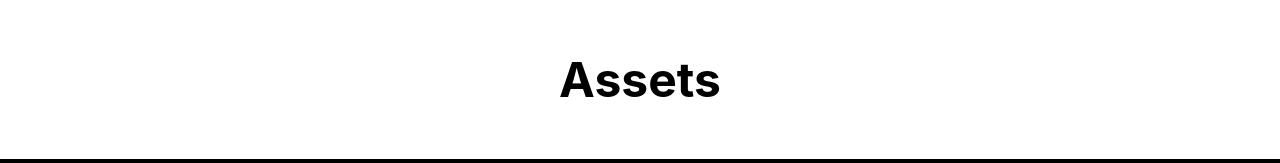
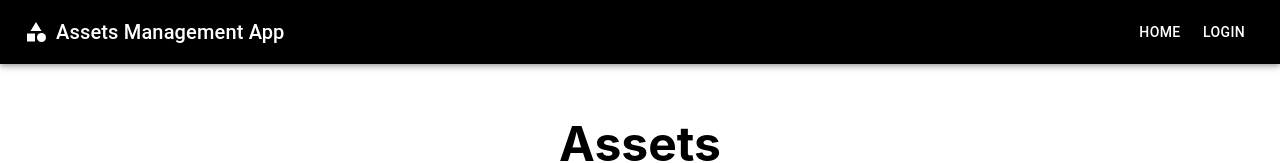
Before and after one commit to firas-alalo/AssetsManagementApp, a React (Create React App) app in the folder reactui/: page / in a window 1280 px wide. Shown: the top 163 px of the page. Built offline with nearby package versions, Linux system fonts and the light colour scheme; no server answers.

Commit message:
Add basic navbar with routing

```diff
--- a/reactui/src/App.js
+++ b/reactui/src/App.js
@@ -2,16 +2,21 @@ import { BrowserRouter, Route, Routes } from 'react-router-dom';
 import Home from './Pages/Home';
 import './App.css';
 import AssetDetails from './Pages/AssetDetails';
+import Navbar from './Components/Navbar';
 
 const App = () => {
+
     return (
+        <>
             <BrowserRouter>
-            {/*<Navigation />*/}
+                <Navbar />
                 <Routes>
                     <Route path="/" element={<Home />} />
                     <Route path="/asset" element={<AssetDetails />} />
                 </Routes>
             </BrowserRouter>
+        </>
+
     );
 }
 
--- /dev/null
+++ b/reactui/src/Components/Navbar.jsx
@@ -0,0 +1,26 @@
+import * as React from 'react';
+import AppBar from '@mui/material/AppBar';
+import Box from '@mui/material/Box';
+import Toolbar from '@mui/material/Toolbar';
+import Typography from '@mui/material/Typography';
+import Button from '@mui/material/Button';
+import CategoryIcon from '@mui/icons-material/Category';
+
+const Navbar = () => {
+    return (
+        <Box sx={{ flexGrow: 1 }}>
+            <AppBar position="static" sx={{ backgroundColor: "black" }}>
+                <Toolbar>
+                    <CategoryIcon sx={{ display: { xs: 'none', md: 'flex' }, mr: 1 }} />
+                    <Typography variant="h6" component="div" sx={{ flexGrow: 1 }}>
+                        Assets Management App
+                    </Typography>
+                    <Button href="/" sx={{ color: "white", weight:"30" }}>Home</Button>
+                    <Button sx={{ color: "white" }}>Login</Button>
+                </Toolbar>
+            </AppBar>
+        </Box>
+    );
+}
+
+export default Navbar;
```
Lines whose indentation alone changed are shown as unchanged.
